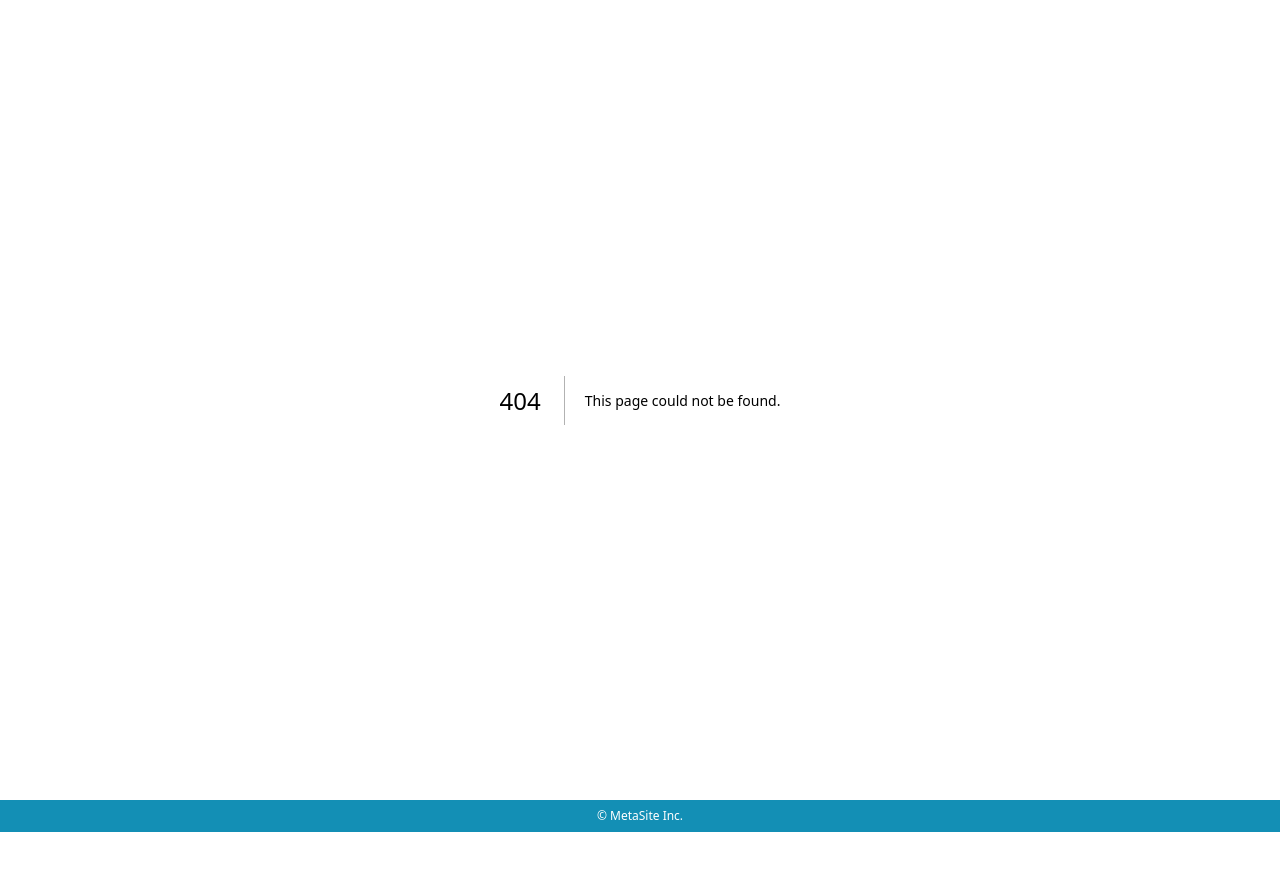
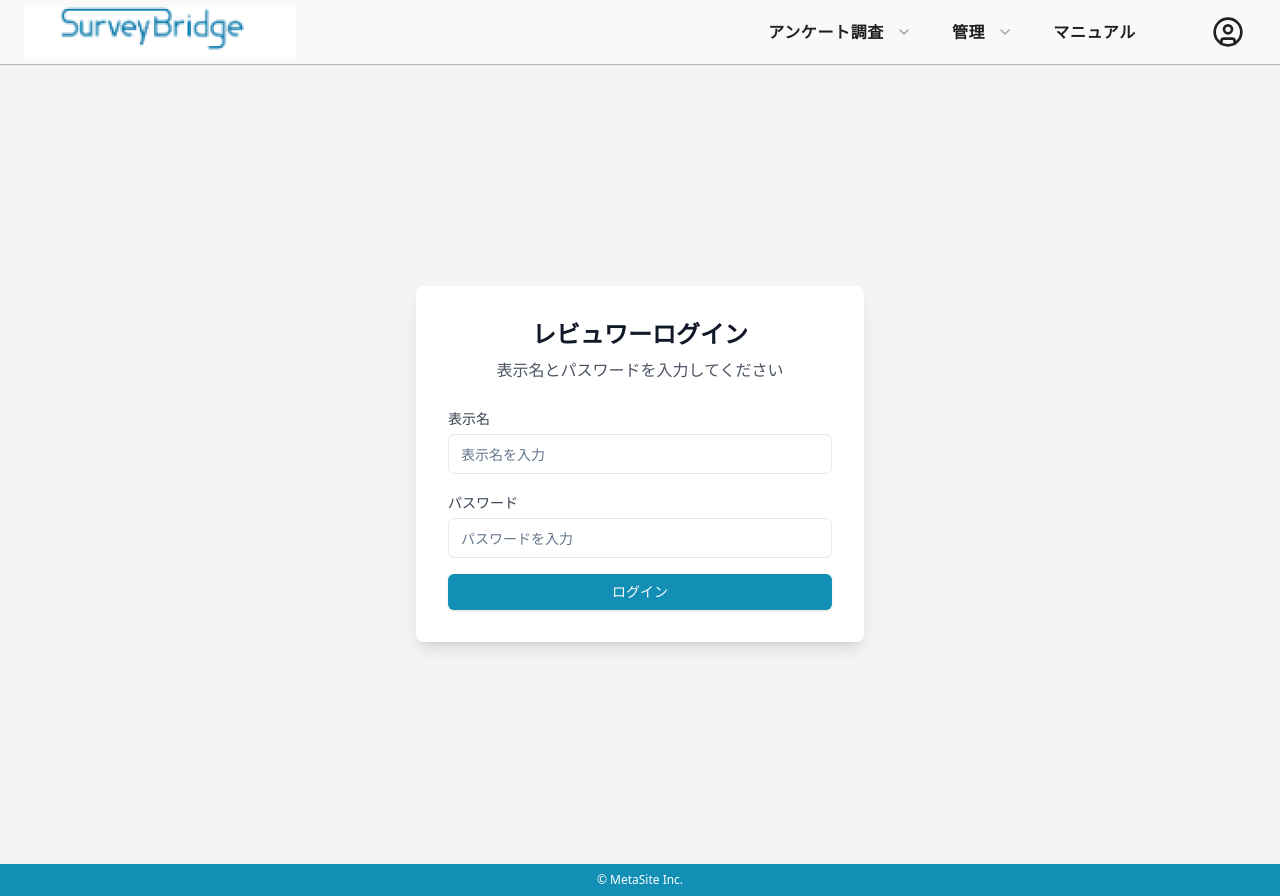
Before and after one commit to okazu3333/survey-copy, a Next.js app: page /surveys/reviewer/preview in a window 1280 px wide. Before the commit this address had no page. Before the commit the page ends 832 px from the top, so only its background shows below. Built offline with nearby package versions, Linux system fonts and the light colour scheme.

Commit message:
Revert reviewer preview post-login screen to simple placeholder UI after login

```diff
--- /dev/null
+++ b/app/(auth)/surveys/reviewer/preview/page.tsx
@@ -0,0 +1,101 @@
+"use client";
+
+import { useState } from "react";
+import { Button } from "@/components/ui/button";
+import { Input } from "@/components/ui/input";
+import { Label } from "@/components/ui/label";
+import { SurveyCardHeader } from "@/components/survey-card-header";
+import { ReviewModeToggle } from "../../review/_components/review-mode-toggle";
+import { ReviewPreviewSection } from "../../review/_components/review-preview-section";
+
+const Page = () => {
+  const [isLoggedIn, setIsLoggedIn] = useState(false);
+  const [password, setPassword] = useState("");
+  const [displayName, setDisplayName] = useState("");
+  const [error, setError] = useState("");
+  const [isLoading, setIsLoading] = useState(false);
+
+  const handleLogin = async (e: React.FormEvent) => {
+    e.preventDefault();
+    setIsLoading(true);
+    setError("");
+
+    if (password.length >= 6 && displayName.trim().length > 0) {
+      setIsLoggedIn(true);
+    } else {
+      let err = "";
+      if (displayName.trim().length === 0) err = "表示名を入力してください";
+      else err = "パスワードが正しくありません";
+      setError(err);
+    }
+    setIsLoading(false);
+  };
+
+  if (!isLoggedIn) {
+    // ログイン画面のみ表示
+    return (
+      <div className="min-h-screen bg-gray-100 flex flex-col items-center justify-center">
+        <div className="bg-white rounded-lg shadow-lg p-8 w-full max-w-md">
+          <div className="text-center mb-6">
+            <h1 className="text-2xl font-bold text-gray-900 mb-2">レビュワーログイン</h1>
+            <p className="text-gray-600">表示名とパスワードを入力してください</p>
+          </div>
+          <form onSubmit={handleLogin} className="space-y-4">
+            <div>
+              <Label htmlFor="displayName" className="text-sm font-medium text-gray-700">
+                表示名
+              </Label>
+              <Input
+                id="displayName"
+                type="text"
+                value={displayName}
+                onChange={(e) => setDisplayName(e.target.value)}
+                className="mt-1"
+                placeholder="表示名を入力"
+                required
+              />
+            </div>
+            <div>
+              <Label htmlFor="password" className="text-sm font-medium text-gray-700">
+                パスワード
+              </Label>
+              <Input
+                id="password"
+                type="password"
+                value={password}
+                onChange={(e) => setPassword(e.target.value)}
+                className="mt-1"
+                placeholder="パスワードを入力"
+                required
+              />
+            </div>
+            {error && (
+              <div className="text-red-600 text-sm bg-red-50 p-2 rounded">
+                {error}
+              </div>
+            )}
+            <Button
+              type="submit"
+              disabled={isLoading}
+              className="w-full bg-[#138fb5] hover:bg-[#0f7a9e] text-white"
+            >
+              {isLoading ? "ログイン中..." : "ログイン"}
+            </Button>
+          </form>
+        </div>
+      </div>
+    );
+  }
+
+  // ログイン後はシンプルなレビュワープレビュー画面（最初のカスタムUIよりも前の状態）
+  return (
+    <div className="min-h-screen flex items-center justify-center bg-gray-100">
+      <div className="bg-white rounded-lg shadow-lg p-8 w-full max-w-md text-center">
+        <h1 className="text-2xl font-bold text-gray-900 mb-4">レビュワープレビュー画面</h1>
+        <p className="text-gray-600">ログイン後の新規画面（仮）です。</p>
+      </div>
+    </div>
+  );
+};
+
+export default Page;
```
